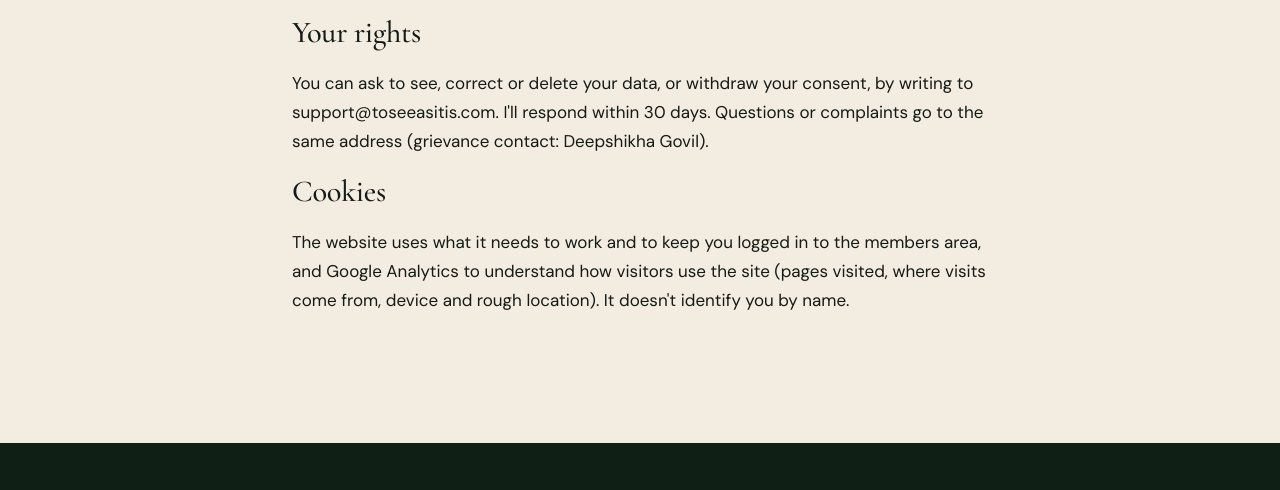
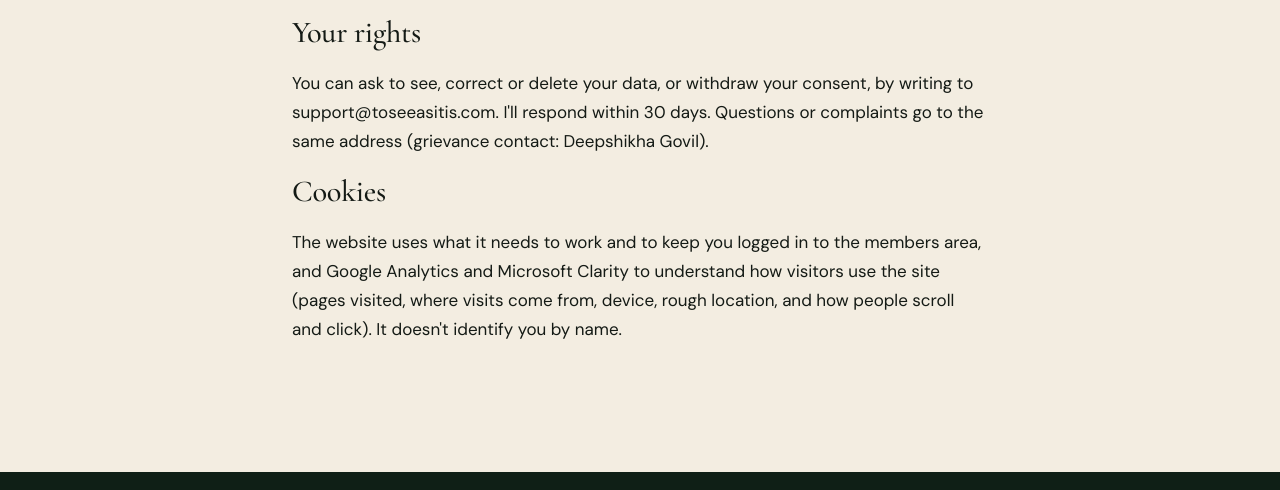
Before and after one commit to deepshikhagovil-pixel/toseeasitis-website, a plain HTML site: page privacy.html in a window 1280 px wide. Shown: the part 1225-1715 px from the top of the page. Drawn offline with nearby package versions, Linux system fonts and the light colour scheme.

Commit message:
Add Microsoft Clarity to every page; privacy note

```diff
--- a/privacy.html
+++ b/privacy.html
@@ -22,6 +22,9 @@ else if(h.indexOf('rzp.io')>-1)gtag('event','begin_checkout',{link_text:t,link_u
 else if(h.indexOf('instagram.com')>-1)gtag('event','instagram_click',{link_text:t});},true);
 document.addEventListener('submit',function(e){var f=e.target;if(f&&f.id==='free-form'){var w=f.elements['what'];gtag('event','sign_up',{method:w?w.value:'free'});}},true);
 </script>
+<script type="text/javascript">
+(function(c,l,a,r,i,t,y){c[a]=c[a]||function(){(c[a].q=c[a].q||[]).push(arguments)};t=l.createElement(r);t.async=1;t.src="https://www.clarity.ms/tag/"+i;y=l.getElementsByTagName(r)[0];y.parentNode.insertBefore(t,y);})(window,document,"clarity","script","zk2vw2aj0l");
+</script>
 </head>
 <body>
 <header class="nav"><div class="wrap"><a class="logo" href="/">to see as it is</a><nav aria-label="Main"><ul><li><a href="/">Home</a></li><li><a href="/coming-home">Coming Home</a></li><li><a href="/store">Store</a></li><li><a href="/about">About</a></li></ul></nav></div></header>
@@ -42,7 +45,7 @@ document.addEventListener('submit',function(e){var f=e.target;if(f&&f.id==='free
   <h3>Your rights</h3>
   <p>You can ask to see, correct or delete your data, or withdraw your consent, by writing to support@toseeasitis.com. I'll respond within 30 days. Questions or complaints go to the same address (grievance contact: Deepshikha Govil).</p>
   <h3>Cookies</h3>
-  <p>The website uses what it needs to work and to keep you logged in to the members area, and Google Analytics to understand how visitors use the site (pages visited, where visits come from, device and rough location). It doesn't identify you by name.</p>
+  <p>The website uses what it needs to work and to keep you logged in to the members area, and Google Analytics and Microsoft Clarity to understand how visitors use the site (pages visited, where visits come from, device, rough location, and how people scroll and click). It doesn't identify you by name.</p>
 </div></section>
 
 </main>
```
Also changed, not shown: about.html (+3 -0 lines), coming-home.html (+3 -0 lines), contact.html (+3 -0 lines), index.html (+3 -0 lines), links/index.html (+3 -0 lines), members/index.html (+3 -0 lines), refunds.html (+3 -0 lines), store.html (+3 -0 lines), terms.html (+3 -0 lines).
